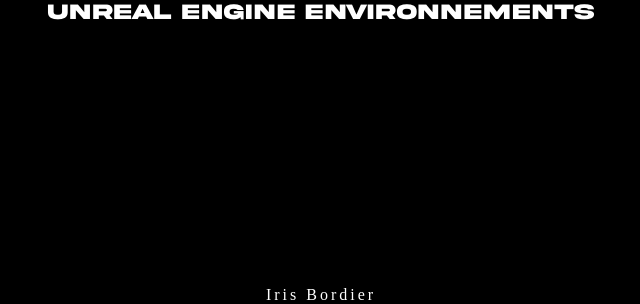
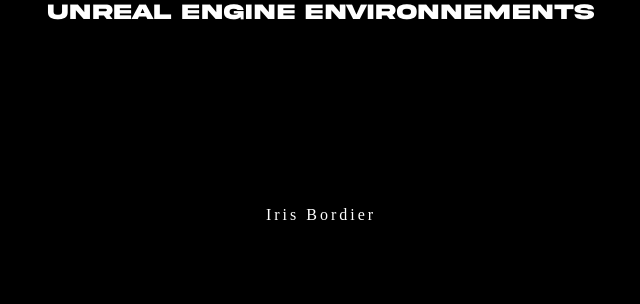
Before and after one commit to HugoKD/studio_vitrine, a Django app: page / in a window 1280 px wide. Shown: the part 496-800 px from the top of the page, without its empty margins (319-959 px from the left). Run offline with Django 4.2, Linux system fonts and the light colour scheme.

Commit message:
finitions

```diff
--- a/studio_vitrine/static/studio_vitrine/css/index.css
+++ b/studio_vitrine/static/studio_vitrine/css/index.css
@@ -98,7 +98,7 @@
 .footer {
   position: relative;
   bottom: 0;
-  height: 10vh;
+  height: fit-content;
 }
 
 .vague {
```
